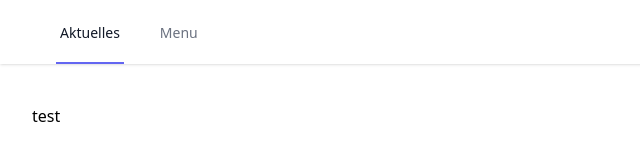
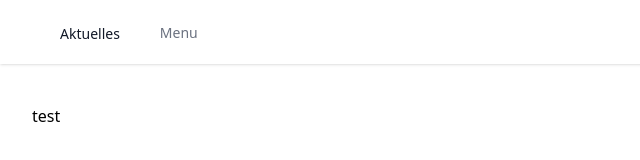
Before and after one commit to ThePrototypers/krokodil.bar, a Next.js app: page / in a window 1280 px wide. Shown: the top 160 px of the page, without its empty margins (0-640 px from the left). Built offline with nearby package versions, Linux system fonts and the light colour scheme.

Commit message:
fix navbar

```diff
--- a/pages/components/layout.js
+++ b/pages/components/layout.js
@@ -29,13 +29,13 @@ export default function Layout({ children }) {
                   <div className="hidden sm:ml-6 sm:flex sm:space-x-8">
                     {/* Current: "border-indigo-500 text-gray-900", Default: "border-transparent text-gray-500 hover:border-gray-300 hover:text-gray-700" */}
                     <a
-                      href="#"
-                      className="border-indigo-500 text-gray-900 inline-flex items-center px-1 pt-1 border-b-2 text-sm font-medium"
+                      href="/news"
+                      className="text-gray-900 inline-flex items-center px-1 pt-1 text-sm font-medium"
                     >
                       Aktuelles
                     </a>
                     <a
-                      href="#"
+                      href="/menu"
                       className="border-transparent text-gray-500 hover:border-gray-300 hover:text-gray-700 inline-flex items-center px-1 pt-1 border-b-2 text-sm font-medium"
                     >
                       Menu
@@ -51,14 +51,14 @@ export default function Layout({ children }) {
                 {/* Current: "bg-indigo-50 border-indigo-500 text-indigo-700", Default: "border-transparent text-gray-500 hover:bg-gray-50 hover:border-gray-300 hover:text-gray-700" */}
                 <Disclosure.Button
                   as="a"
-                  href="#"
-                  className="bg-indigo-50 border-indigo-500 text-indigo-700 block pl-3 pr-4 py-2 border-l-4 text-base font-medium"
+                  href="/news"
+                  className="bg-indigo-50 text-indigo-700 block pl-3 pr-4 py-2 border-l-4 text-base font-medium"
                 >
                   Aktuelles
                 </Disclosure.Button>
                 <Disclosure.Button
                   as="a"
-                  href="#"
+                  href="/menu"
                   className="border-transparent text-gray-500 hover:bg-gray-50 hover:border-gray-300 hover:text-gray-700 block pl-3 pr-4 py-2 border-l-4 text-base font-medium"
                 >
                   Menu
```
